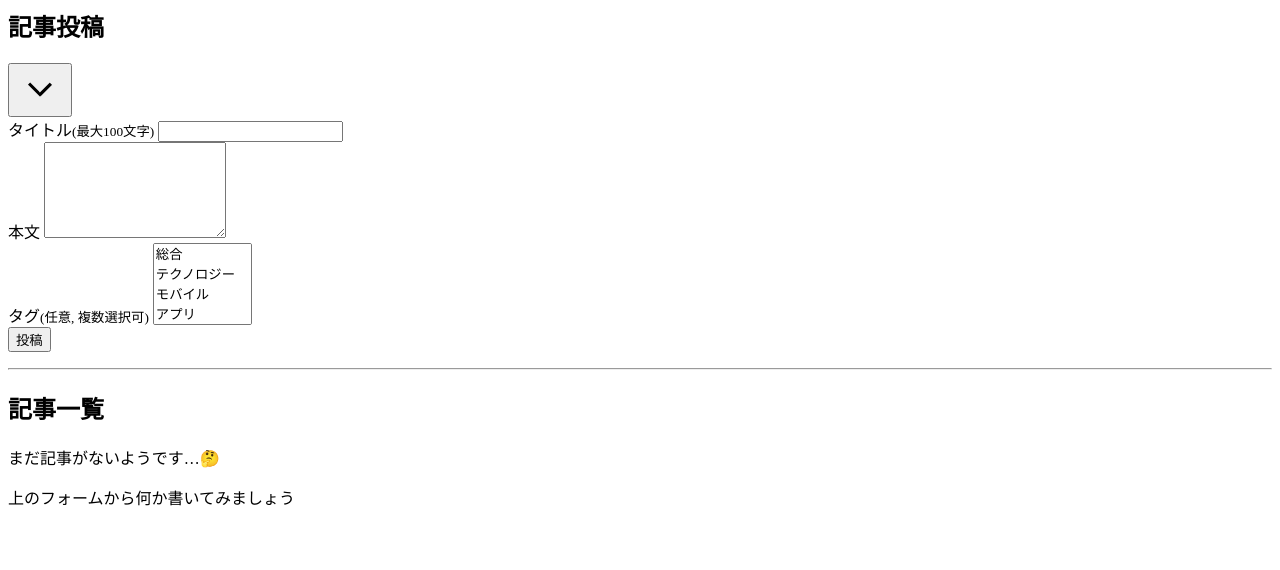
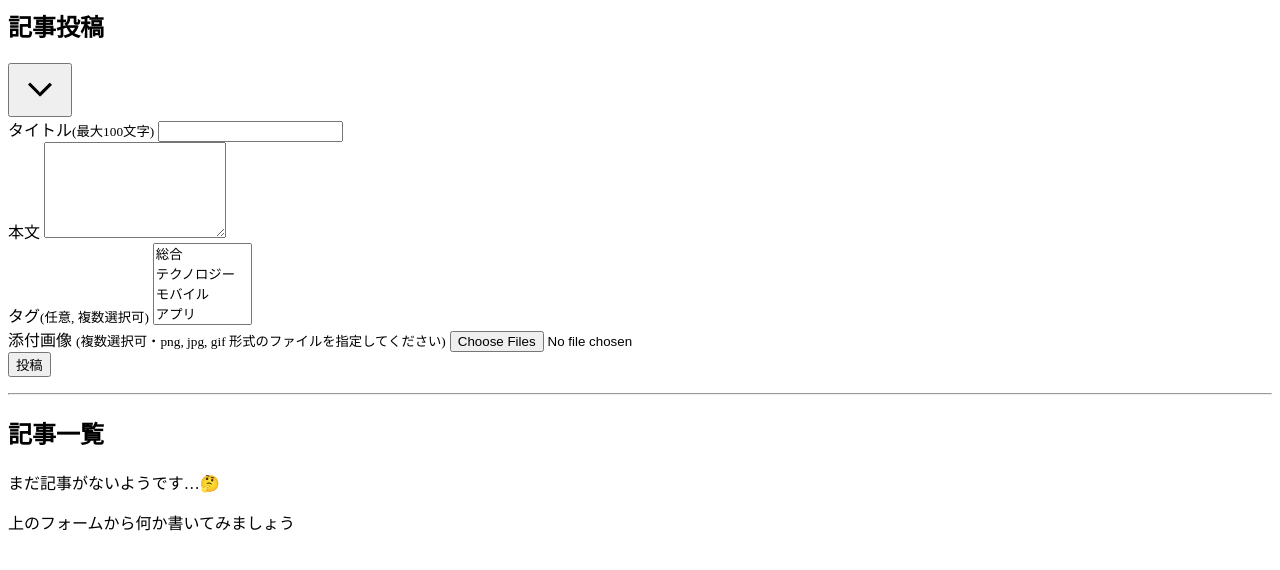
Before and after one commit to yo-iwamoto/kenshu-backend, a PHP site: page /app/views/posts/index.php in a window 1280 px wide. Shown: the top 570 px of the page. Run offline with PHP 8.4, Linux system fonts and the light colour scheme; the template is opened without the code that fills it, so the values that code supplies are empty.

Commit message:
impl: post images form

```diff
--- a/app/views/posts/index.php
+++ b/app/views/posts/index.php
@@ -7,28 +7,32 @@
                     <img src="/assets/img/arrow.png">
                 </button>
             </div>
-            <form id="js-toggle-body" class="flex flex-col h-auto gap-8 overflow-hidden origin-top transition-all"
+            <div id="js-toggle-body">
+                <form id="post" class="flex flex-col h-auto gap-8 overflow-hidden origin-top transition-all"
                     action="/posts/" method="POST">
                     <input type="hidden" name="csrf_token"
                         value="<?= $data['csrf_token'] ?>" />
 
                     <div>
-                    <label for="title" class="font-bold before:content-['*'] before:text-red-500 before:pr-1">タイトル<small
+                        <label for="title"
+                            class="font-bold before:content-['*'] before:text-red-500 before:pr-1">タイトル<small
                                 class="pl-2">(最大100文字)</small></label>
-                    <input id="title" type="text" name="title" placeholder=""
+                        <input id="title" aria-labelledby="post title" type="text" name="title" placeholder=""
                             class="border-gray-400 w-full shadow-lg border rounded-lg bg-light-800 p-2" required>
                     </div>
 
                     <div>
                         <label for="content"
                             class="font-bold before:content-['*'] before:text-red-500 before:pr-1">本文</label>
-                    <textarea id="content" name="content" placeholder="" rows="6"
-                        class="border-gray-400 w-full shadow-lg border rounded-lg bg-light-800 p-2" required></textarea>
+                        <textarea id="content" aria-labelledby="post content" name="content" placeholder="" rows="6"
+                            class="border-gray-400 w-full shadow-lg border rounded-lg bg-light-800 p-2"
+                            required></textarea>
                     </div>
 
                     <div class="inline-block relative w-full">
-                    <label class="block" for="tags" class="font-bold">タグ<small class="pl-2">(任意, 複数選択可)</small></label>
-                    <select id="tags" name="tags[]" multiple
+                        <label class="block" for="tags" class="font-bold">タグ<small class="pl-2">(任意,
+                                複数選択可)</small></label>
+                        <select id="tags" aria-labelledby="post tags" name="tags[]" multiple
                             class="block appearance-none w-full bg-white border border-gray-400 hover:border-gray-500 px-4 py-2 pr-8 rounded-lg shadow-lg leading-tight focus:outline-none focus:shadow-outline">
                             <option value="general">総合</option>
                             <option value="technology">テクノロジー</option>
@@ -44,11 +48,25 @@
                         </select>
                     </div>
 
+                    <div class="flex flex-col">
+                        <label class="font-bold" for="images" class="block">
+                            <span>添付画像</span>
+                            <small class="pl-2">(複数選択可・png, jpg, gif 形式のファイルを指定してください)</small>
+                        </label>
+                        <input id="images" aria-describedby="post images" type="file" accept="image/*" name="images"
+                            multiple>
+                    </div>
+
+                    <input id="thumbnail-image-index" type="hidden" class="-mb-8" name="thumbnail-image-index">
+
+                    <div id="js-preview-container" class="-mb-4 flex gap-2"></div>
+
                     <div class="flex justify-end">
                         <button type="submit"
                             class="rounded-lg w-16 text-white bg-teal-600 hover:bg-teal-500 transition-colors py-2 text-sm font-bold">投稿</button>
                     </div>
                 </form>
+            </div>
         </section>
 
         <hr class="mb-6">
@@ -83,8 +101,6 @@
                                 <span class="text-xs text-gray-600">
                                     <?= htmlspecialchars($post->user__name) ?>
                                 </span>
-
-
                             </p>
                             <form class="relative"
                                 action="/posts/<?= $post->id ?>/"
@@ -110,3 +126,4 @@
     </div>
 </div>
 <script src=" /assets/js/toggle.js"></script>
+<script src=" /assets/js/preview-multiple-images.js"></script>
```
Also changed, not shown: app/public/assets/js/preview-multiple-images.js (added). Lines whose indentation alone changed are shown as unchanged.
